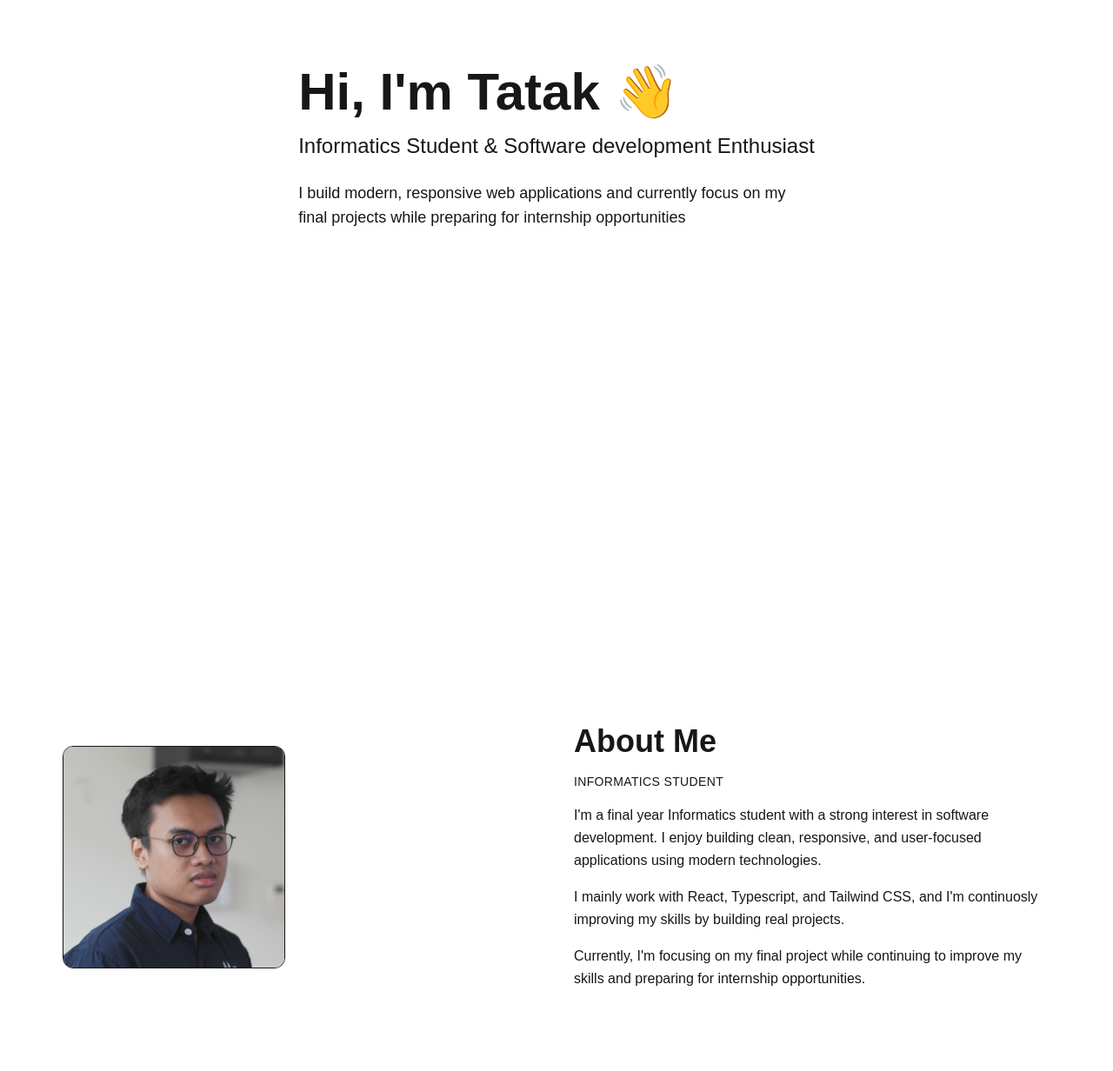
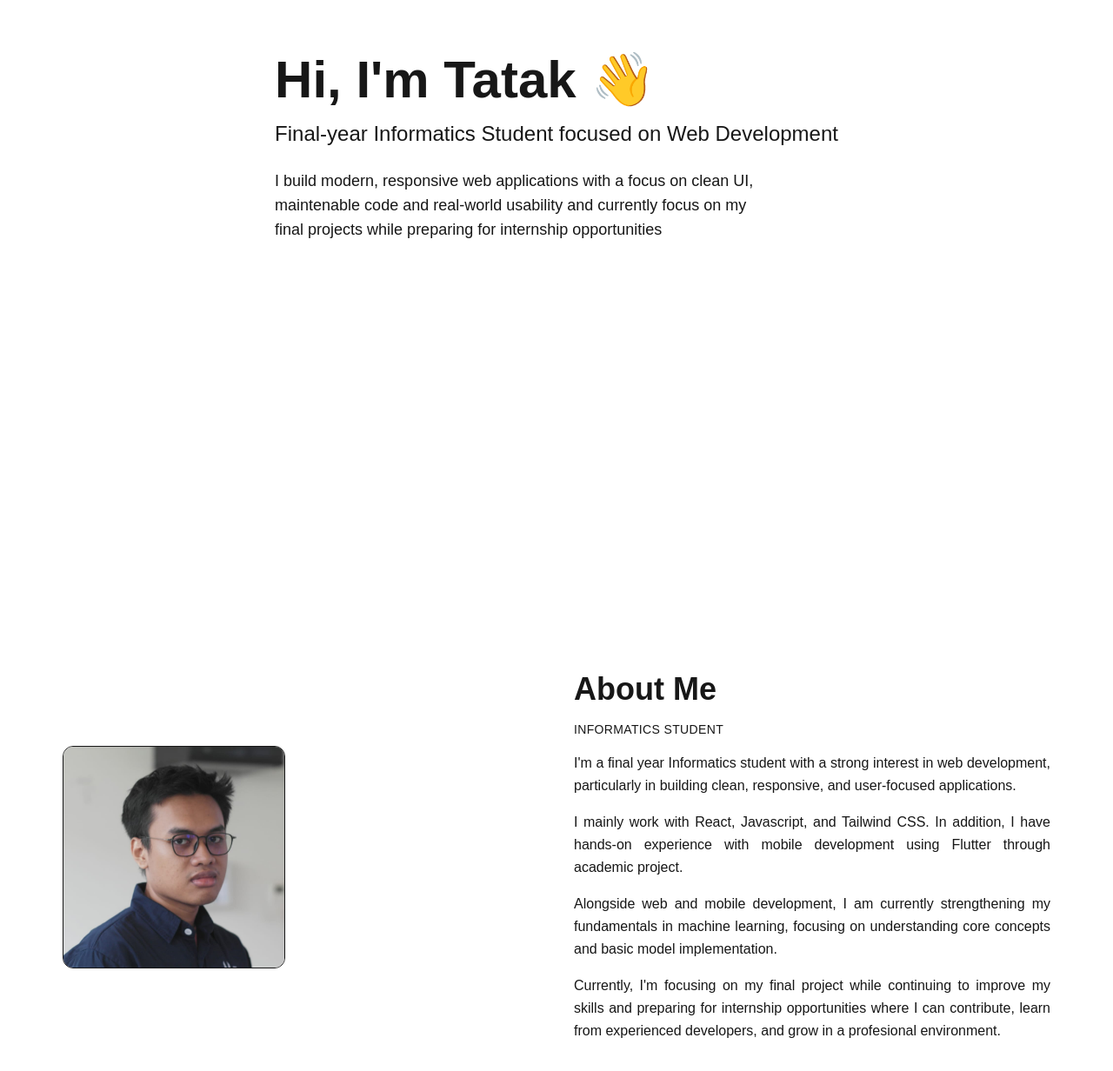
Before and after one commit to TatakAdi/Portofolio-Website, a Next.js app: page / in a window 1280 px wide. Shown: the part 310-1542 px from the top of the page at 87% size. Built offline with nearby package versions, Linux system fonts and the light colour scheme.

Commit message:
content: refine hero and about section copy

```diff
--- a/components/sections/About.tsx
+++ b/components/sections/About.tsx
@@ -29,18 +29,26 @@ export default function About() {
           <p className="text-muted-foreground text-sm uppercase tracking-wide">
             Informatics Student
           </p>
-          <p className="text-base leading-relaxed text-foreground">
-            I'm a final year Informatics student with a strong interest in
-            software development. I enjoy building clean, responsive, and
-            user-focused applications using modern technologies.
+          <p className="text-base leading-relaxed text-foreground text-justify">
+            I'm a final year Informatics student with a strong interest in web
+            development, particularly in building clean, responsive, and
+            user-focused applications.
           </p>
-          <p className="text-base leading-relaxed text-foreground">
-            I mainly work with React, Typescript, and Tailwind CSS, and I'm
-            continuosly improving my skills by building real projects.
+          <p className="text-base leading-relaxed text-foreground text-justify">
+            I mainly work with React, Javascript, and Tailwind CSS. In addition,
+            I have hands-on experience with mobile development using Flutter
+            through academic project.
           </p>
-          <p className="text-base leading-relaxed text-foreground">
+          <p className="text-base leading-relaxed text-foreground text-justify">
+            Alongside web and mobile development, I am currently strengthening
+            my fundamentals in machine learning, focusing on understanding core
+            concepts and basic model implementation.
+          </p>
+          <p className="text-base leading-relaxed text-foreground text-justify">
             Currently, I'm focusing on my final project while continuing to
-            improve my skills and preparing for internship opportunities.
+            improve my skills and preparing for internship opportunities where I
+            can contribute, learn from experienced developers, and grow in a
+            profesional environment.
           </p>
         </div>
       </div>
--- a/components/sections/Hero.tsx
+++ b/components/sections/Hero.tsx
@@ -17,10 +17,11 @@ export default function Hero() {
           Hi, I'm Tatak 👋
         </h2>
         <p className="text-xl md:text-2xl text-muted-foreground mb-6">
-          Informatics Student & Software development Enthusiast
+          Final-year Informatics Student focused on Web Development
         </p>
         <p className="text-base md:text-lg max-w-xl text-foreground mb-8">
-          I build modern, responsive web applications and currently focus on my
+          I build modern, responsive web applications with a focus on clean UI,
+          maintenable code and real-world usability and currently focus on my
           final projects while preparing for internship opportunities
         </p>
       </div>
```
